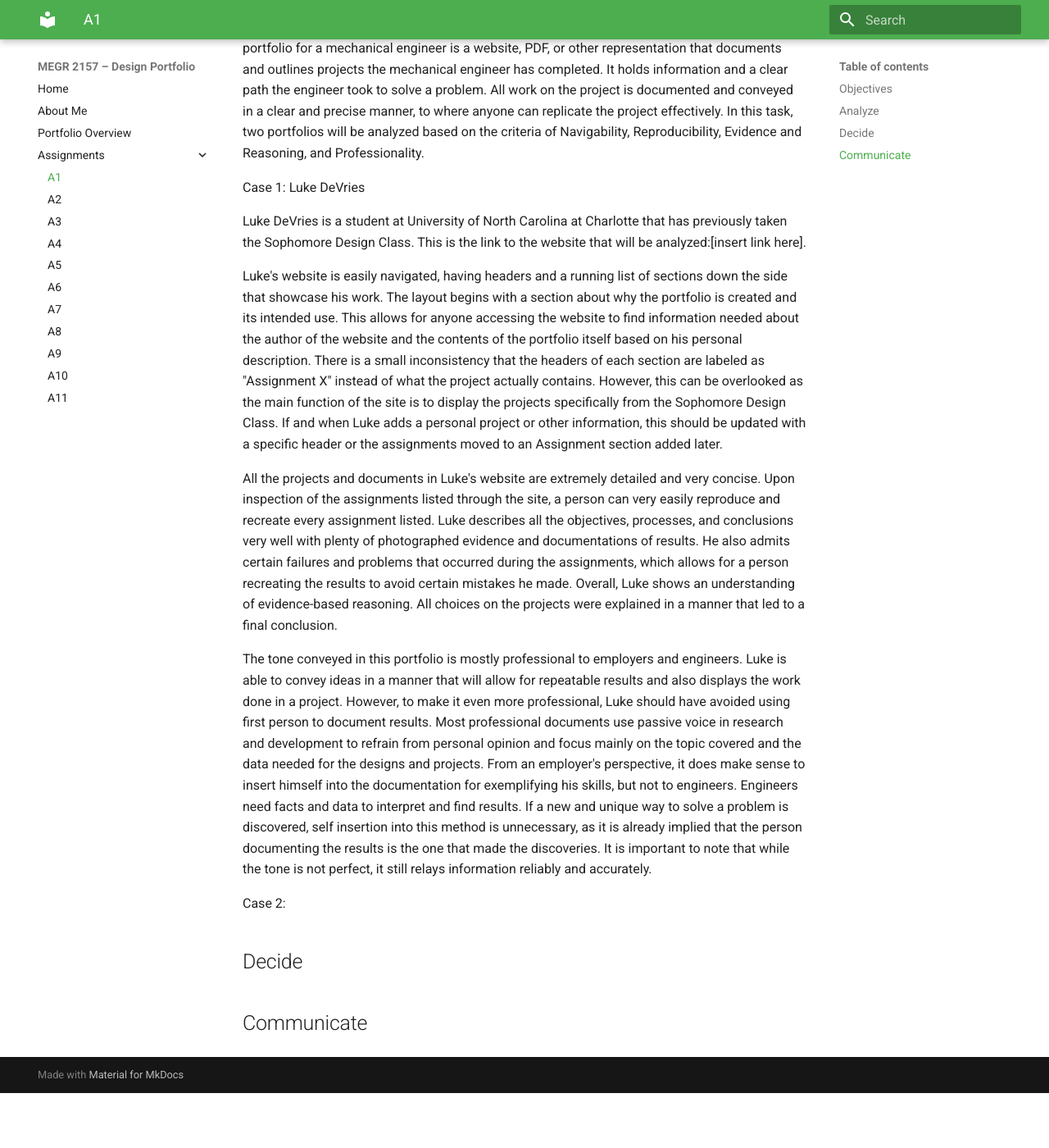
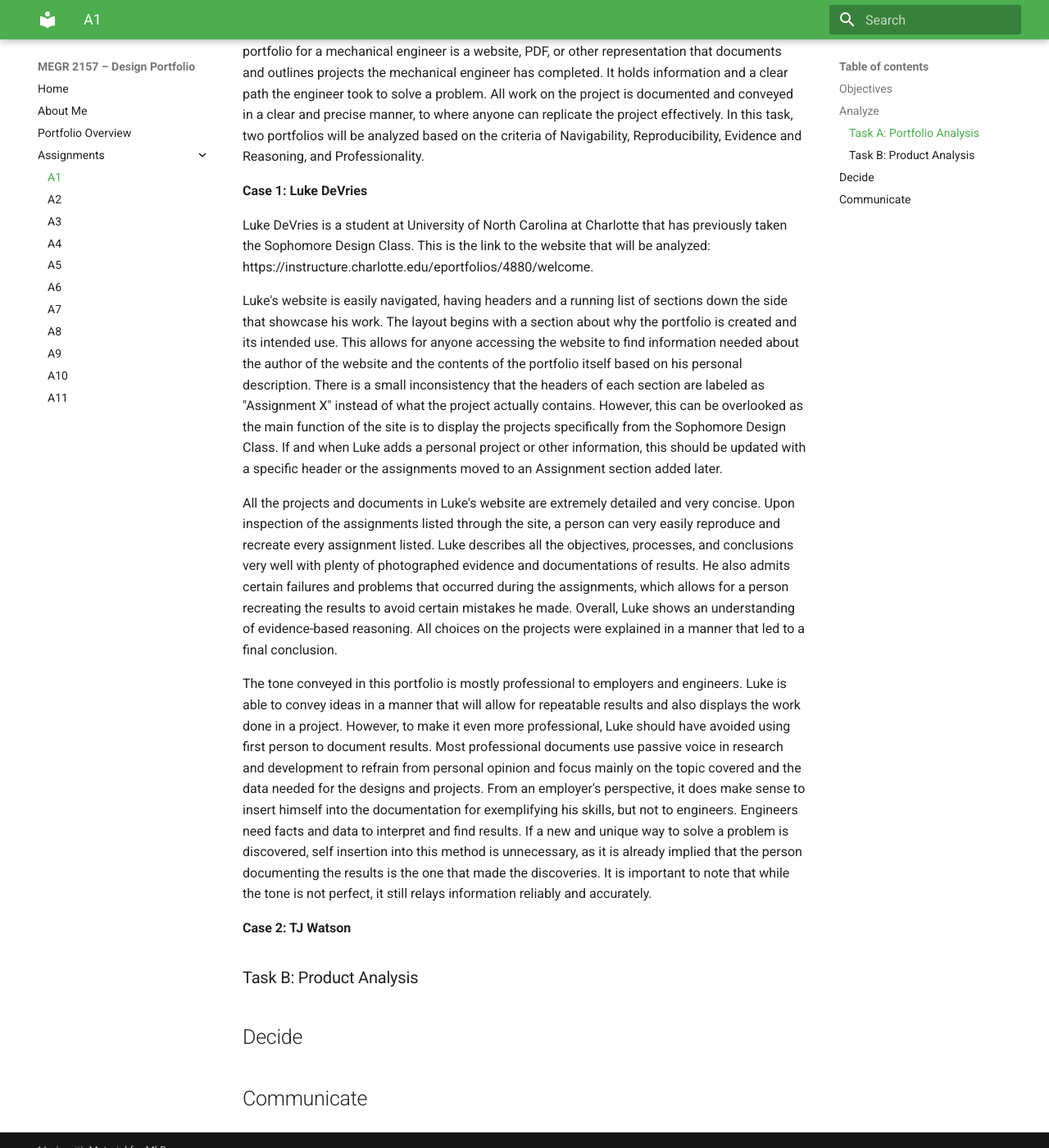
Before and after one commit to murondj/megr2156-design-portfolio, an MkDocs documentation site: the page built from docs/assignments/A01/index.md, in a window 1280 px wide and 1400 px high, scrolled down 570 px. Shown: the whole window at 82% size. Built offline with MkDocs 1.6.1 and Material for MkDocs 9.7.7, drawn with Linux system fonts in a browser that asks for light colours; before the commit the page ends 1903 px from its top, so only the background shows below that.

Commit message:
Update index.md

```diff
--- a/docs/assignments/A01/index.md
+++ b/docs/assignments/A01/index.md
@@ -10,13 +10,13 @@
 4.) Create a clear and concise "About Me" section on the website page and answer questions.
 
 ## Analyze
-Task A: Portfolio Analysis
+### Task A: Portfolio Analysis
 
 This task requires critical thinking and understanding of what a portfolio is. In a brief summary, a portfolio for a mechanical engineer is a website, PDF, or other representation that documents and outlines projects the mechanical engineer has completed. It holds information and a clear path the engineer took to solve a problem. All work on the project is documented and conveyed in a clear and precise manner, to where anyone can replicate the project effectively. In this task, two portfolios will be analyzed based on the criteria of Navigability, Reproducibility, Evidence and Reasoning, and Professionality.
 
-Case 1: Luke DeVries
+**Case 1: Luke DeVries**
 
-Luke DeVries is a student at University of North Carolina at Charlotte that has previously taken the Sophomore Design Class. This is the link to the website that will be analyzed:[insert link here].
+Luke DeVries is a student at University of North Carolina at Charlotte that has previously taken the Sophomore Design Class. This is the link to the website that will be analyzed: https://instructure.charlotte.edu/eportfolios/4880/welcome.
 
 Luke's website is easily navigated, having headers and a running list of sections down the side that showcase his work. The layout begins with a section about why the portfolio is created and its intended use. This allows for anyone accessing the website to find information needed about the author of the website and the contents of the portfolio itself based on his personal description. There is a small inconsistency that the headers of each section are labeled as "Assignment X" instead of what the project actually contains. However, this can be overlooked as the main function of the site is to display the projects specifically from the Sophomore Design Class. If and when Luke adds a personal project or other information, this should be updated with a specific header or the assignments moved to an Assignment section added later.
 
@@ -24,7 +24,10 @@ All the projects and documents in Luke's website are extremely detailed and very
 
 The tone conveyed in this portfolio is mostly professional to employers and engineers. Luke is able to convey ideas in a manner that will allow for repeatable results and also displays the work done in a project. However, to make it even more professional, Luke should have avoided using first person to document results. Most professional documents use passive voice in research and development to refrain from personal opinion and focus mainly on the topic covered and the data needed for the designs and projects. From an employer's perspective, it does make sense to insert himself into the documentation for exemplifying his skills, but not to engineers. Engineers need facts and data to interpret and find results. If a new and unique way to solve a problem is discovered, self insertion into this method is unnecessary, as it is already implied that the person documenting the results is the one that made the discoveries. It is important to note that while the tone is not perfect, it still relays information reliably and accurately.
 
-Case 2:
+**Case 2: TJ Watson**
+
+### Task B: Product Analysis
+
 ## Decide
 
 
```
